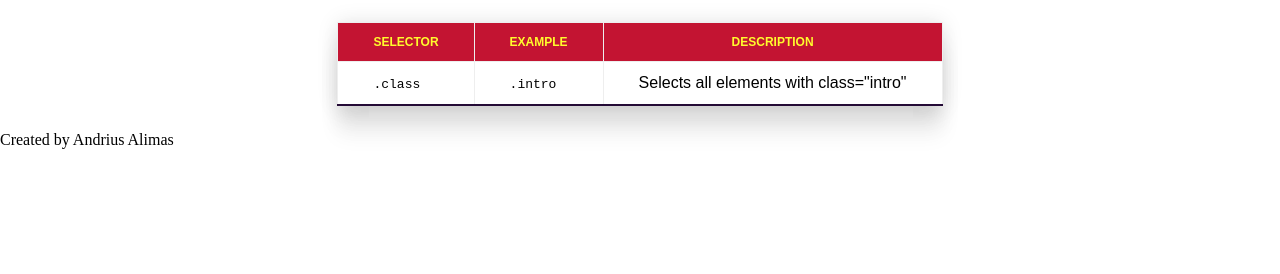
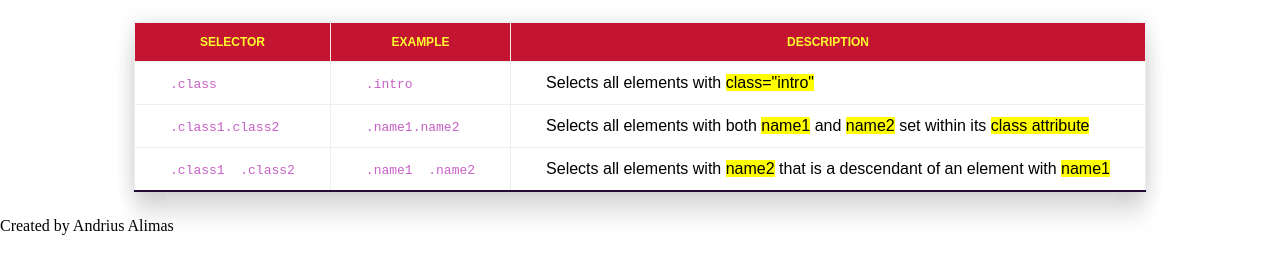
Before and after one commit to AndriusAlimas/CSS-selectors-specificity-cheatsheet, a plain HTML site: page index.html in a window 1280 px wide. Shown: the part 94-368 px from the top of the page. Drawn offline with Linux system fonts and the light colour scheme; a web font is replaced by a local one.

Commit message:
change style for code in table to be more catching eyes. Added 2 new rows to the table

```diff
--- a/index.html
+++ b/index.html
@@ -27,7 +27,17 @@
                 <tr>
                     <td><code>.class</code></td>
                     <td><code>.intro</code></td>
-                    <td>Selects all elements with class="intro" </td>
+                    <td>Selects all elements with <mark>class="intro"</mark> </td>
+                </tr>
+                <tr>
+                    <td><code>.class1.class2</code></td>
+                    <td><code>.name1.name2</code></td>
+                    <td>Selects all elements with both <mark>name1</mark> and <mark>name2</mark> set within its <mark>class attribute</mark></td>
+                </tr>
+                <tr>
+                    <td><code>.class1 &nbsp;.class2</code></td>
+                    <td><code>.name1 &nbsp;.name2</code></td>
+                    <td>Selects all elements with <mark>name2</mark> that is a descendant of an element with <mark>name1</mark></td>
                 </tr>
             </table>
         </main>
--- a/styles/style.css
+++ b/styles/style.css
@@ -39,3 +39,6 @@ th, td {
   tr:hover{
     background: #f4f4f4;
   }
+  code{
+      color: rgb(199, 96, 199);
+  }
```
